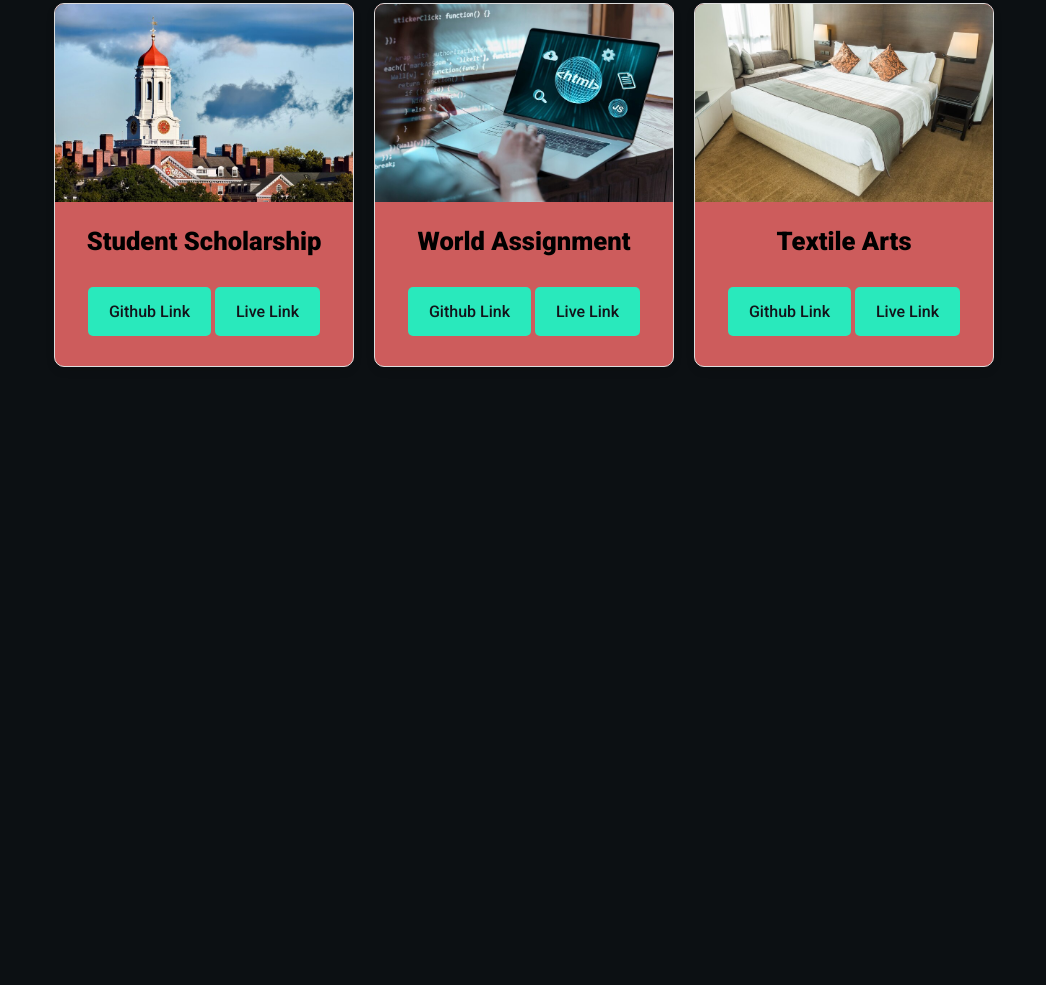
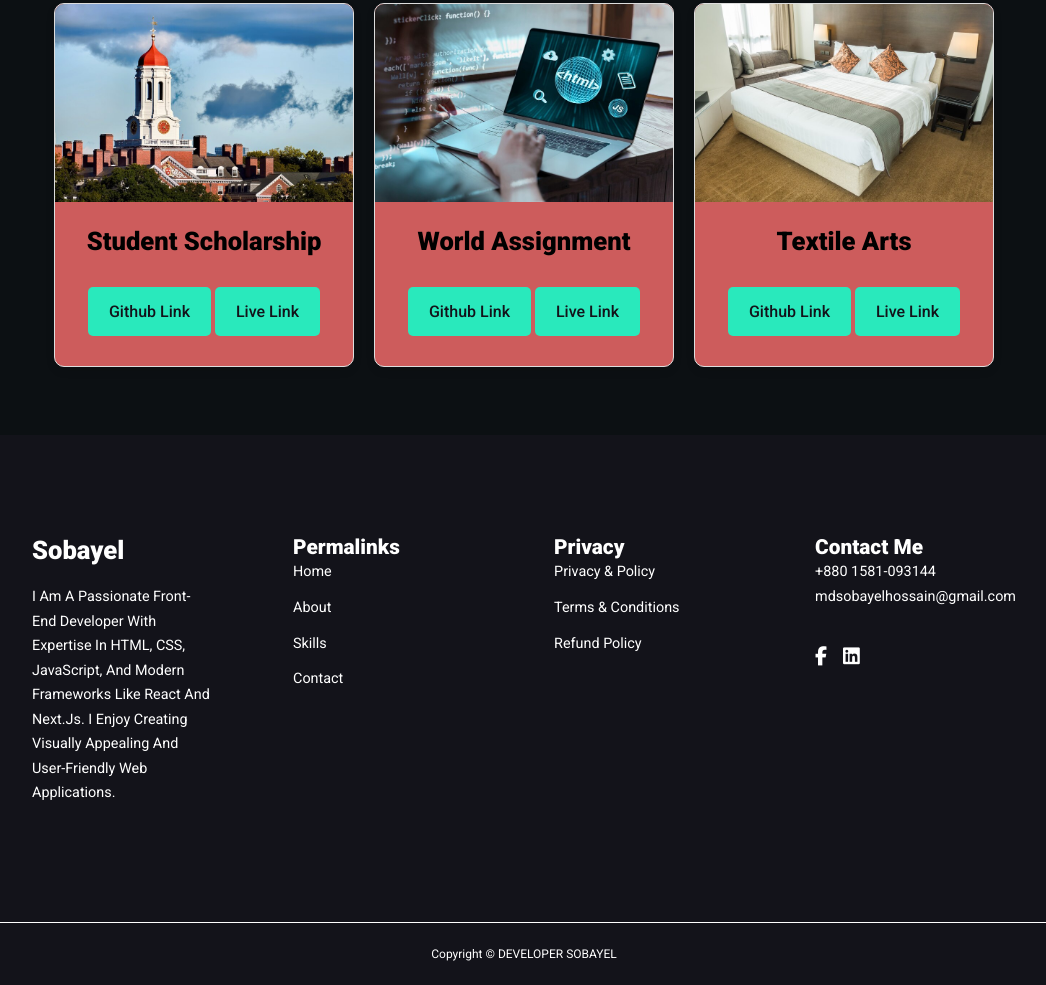
Before and after one commit to Sobayel/portfolio, a plain HTML site: page index.html in a window 1280 px wide. Shown: the part 2211-3196 px from the top of the page, without its empty margins (116-1162 px from the left). Before the commit the page ends 2598 px from the top, so only its background shows below. Drawn offline with nearby package versions, Linux system fonts and the light colour scheme.

Commit message:
footer add

```diff
--- a/css/style.css
+++ b/css/style.css
@@ -546,7 +546,7 @@ h2.border_bottom {
     margin-bottom: 20px;
 }
 
-/* Portfolio Styles */
+/* project start */
 
 .portfolio_container {
     text-align: center;
@@ -604,3 +604,58 @@ h2.border_bottom {
 .link .btn:hover {
     background-color: #555;
 }
+/* project end */
+
+
+
+
+
+/* footer start */
+footer {
+    padding-top: 5rem;
+    background-color: var(--black);
+    font-size: 0.9rem;
+    margin-top: 3rem;
+}
+
+.footer_container {
+    display: grid;
+    grid-template-columns: repeat(4, 1fr);
+    gap: 5rem;
+}
+
+.footer_container>div h3 {
+    margin-bottom: 1.2rem;
+}
+
+.footer_1 p {
+    margin: 0 0 2rem;
+}
+
+footer ul li {
+    margin-bottom: 0.7rem;
+}
+
+footer ul li a:hover {
+    text-decoration: underline;
+    color: var(--primary);
+}
+
+.footer_4 .mail {
+    text-transform: lowercase;
+}
+
+.footer_social {
+    display: flex;
+    gap: 1rem;
+    font-size: 1.2rem;
+    margin-top: 2rem;
+}
+
+.footer_copyright {
+    text-align: center;
+    margin-top: 4rem;
+    padding: 1.2rem 0;
+    border-top: 1px solid var(--normal);
+}
+/* footer end */
--- a/index.html
+++ b/index.html
@@ -28,7 +28,7 @@
                 <li><a href="#skills">Skills</a></li>
                 <li><a href="#portfolio">Portfolio</a></li>
                 <li><a href="#contact">Contact</a></li>
-                <li><a href="#Footer">Footer</a></li>
+                <li><a href="#footer">Footer</a></li>
             </ul>
             <button id="open-menu-btn"><i class="fa-solid fa-bars"></i></button>
             <button id="close-menu-btn"><i class="fa-solid fa-xmark"></i></button>
@@ -217,6 +217,57 @@
 
         </div>
     </div>
+    <!-- project end -->
+
+    <!-- contact start -->
+    <!-- contact end -->
+
+    <!-- Footer Start -->
+    <footer>
+        <div class="container footer_container">
+            <div class="footer_1">
+                <a href="index.html" class="footer_logo">
+                    <h3>Sobayel</h3>
+                </a>
+                <p>I am a passionate front-end developer with expertise in HTML, CSS, JavaScript, and modern frameworks like React and Next.js. I enjoy creating visually appealing and user-friendly web applications.</p>
+            </div>
+
+            <div class="footer_2">
+                <h4>Permalinks</h4>
+                <ul class="permalinks">
+                    <li><a href="index.html">Home</a></li>
+                    <li><a href="#about">About</a></li>
+                    <li><a href="#skills">Skills</a></li>
+                    <li><a href="#contact">Contact</a></li>
+                </ul>
+            </div>
+
+            <div class="footer_3">
+                <h4>Privacy</h4>
+                <ul class="privacy">
+                    <li><a href="#">Privacy & Policy</a></li>
+                    <li><a href="#">Terms & Conditions</a></li>
+                    <li><a href="#">Refund Policy</a></li>
+                </ul>
+            </div>
+
+            <div class="footer_4">
+                <h4 id="footer">Contact Me</h4>
+                <div>
+                    <p>+880 1581-093144</p>
+                    <p class="mail">mdsobayelhossain@gmail.com</p>
+                </div>
+                <ul class="footer_social">
+                    <li><a href="https://www.facebook.com/profile.php?id=100085496070647"> <i class="fa-brands fa-facebook-f"></i> </a></li>
+                    <li><a href="https://www.linkedin.com/in/mdsobayel-hossain-498802309/"> <i class="fa-brands fa-linkedin"></i> </a></li>
+                </ul>
+            </div>
+        </div>
+        <div class="footer_copyright">
+            <small>Copyright &copy; DEVELOPER SOBAYEL</small>
+        </div>
+    </footer>
+    <!-- Footer end -->
 
     <!-- javascript link -->
      <script src="js/script.js"></script>
```
Also changed, not shown: image/course (1).jpg (deleted), image/course (2).jpg (deleted), image/course (3).jpg (deleted), image/sahadat.png (deleted).
